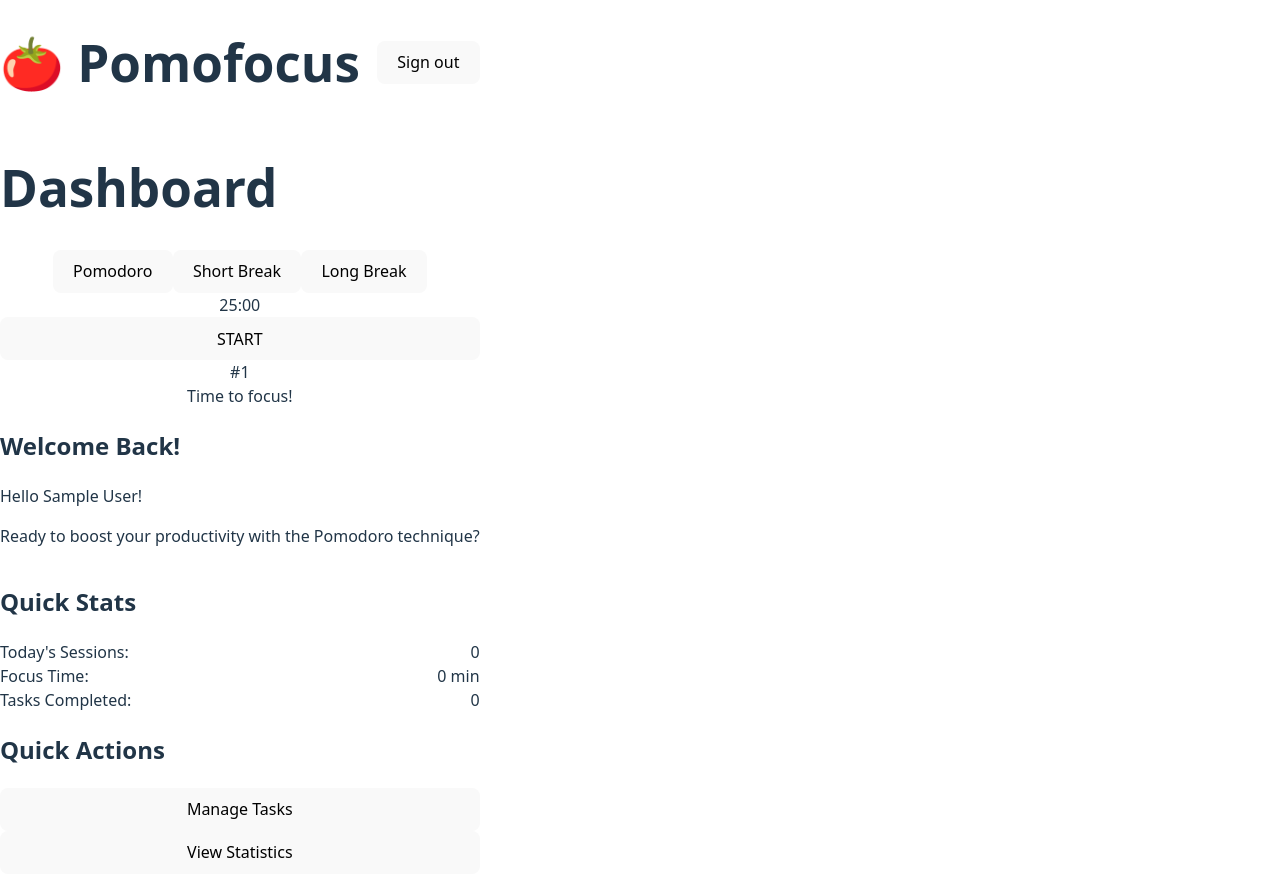
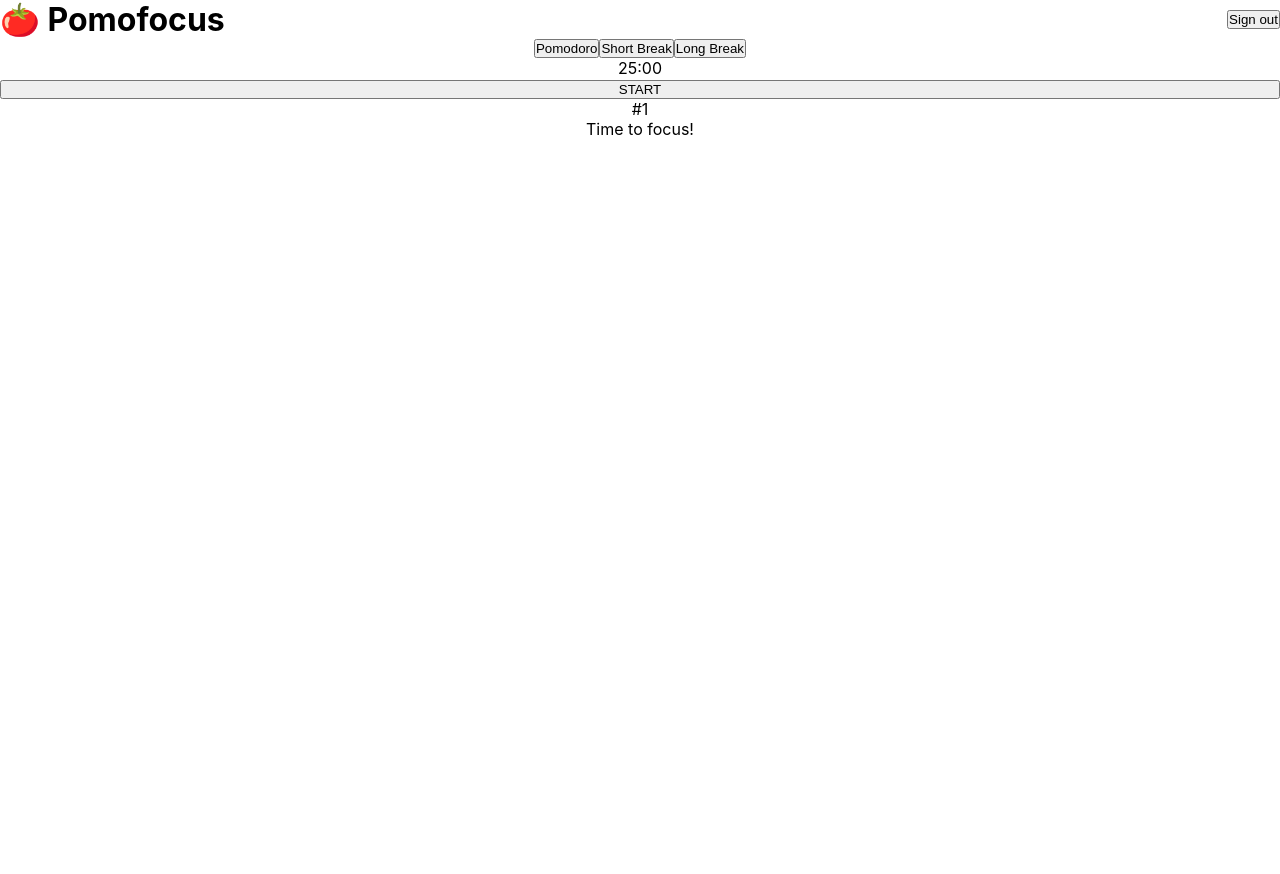
Before and after one commit to mysterio-wil/POMODORO-APP, a React (Vite) app in the folder frontend/: page /dashboard in a window 1280 px wide. After the commit the page ends 800 px from the top, so only its background shows below. Built offline with nearby package versions, Linux system fonts and the light colour scheme; no server answers; sample sign-in values are in the browser's storage.

Commit message:
fix(frontend): limpiar CSS y simplificar Dashboard
Elimina estilos de Vite que causaban fondo oscuro y simplifica Dashboard para mostrar solo el timer centrado.

```diff
--- a/frontend/src/index.css
+++ b/frontend/src/index.css
@@ -2,71 +2,20 @@
 @tailwind components;
 @tailwind utilities;
 
-:root {
-  font-family: system-ui, Avenir, Helvetica, Arial, sans-serif;
-  line-height: 1.5;
-  font-weight: 400;
+* {
+  margin: 0;
+  padding: 0;
+  box-sizing: border-box;
+}
 
-  color-scheme: light dark;
-  color: rgba(255, 255, 255, 0.87);
-  background-color: #242424;
-
-  font-synthesis: none;
-  text-rendering: optimizeLegibility;
+body {
+  font-family: -apple-system, BlinkMacSystemFont, 'Segoe UI', 'Roboto', 'Oxygen',
+    'Ubuntu', 'Cantarell', 'Fira Sans', 'Droid Sans', 'Helvetica Neue',
+    sans-serif;
   -webkit-font-smoothing: antialiased;
   -moz-osx-font-smoothing: grayscale;
 }
 
-a {
-  font-weight: 500;
-  color: #646cff;
-  text-decoration: inherit;
-}
-a:hover {
-  color: #535bf2;
-}
-
-body {
-  margin: 0;
-  display: flex;
-  place-items: center;
-  min-width: 320px;
+#root {
   min-height: 100vh;
 }
-
-h1 {
-  font-size: 3.2em;
-  line-height: 1.1;
-}
-
-button {
-  border-radius: 8px;
-  border: 1px solid transparent;
-  padding: 0.6em 1.2em;
-  font-size: 1em;
-  font-weight: 500;
-  font-family: inherit;
-  background-color: #1a1a1a;
-  cursor: pointer;
-  transition: border-color 0.25s;
-}
-button:hover {
-  border-color: #646cff;
-}
-button:focus,
-button:focus-visible {
-  outline: 4px auto -webkit-focus-ring-color;
-}
-
-@media (prefers-color-scheme: light) {
-  :root {
-    color: #213547;
-    background-color: #ffffff;
-  }
-  a:hover {
-    color: #747bff;
-  }
-  button {
-    background-color: #f9f9f9;
-  }
-}
--- a/frontend/src/pages/Dashboard.tsx
+++ b/frontend/src/pages/Dashboard.tsx
@@ -2,7 +2,6 @@
 import { useNavigate } from 'react-router-dom'
 import { useAuth } from '../context/AuthContext'
 import Layout from '../components/layout/Layout'
-import Card from '../components/common/Card'
 import PomodoroTimer from '../components/pomodoro/PomodoroTimer'
 
 export default function Dashboard() {
@@ -19,57 +18,7 @@
 
   return (
     <Layout>
-      <div className="space-y-4 md:space-y-6">
-        <h1 className="text-2xl md:text-3xl font-bold text-gray-900">Dashboard</h1>
-
-        {/* Pomodoro Timer */}
-        <PomodoroTimer />
-
-        <div className="grid grid-cols-1 sm:grid-cols-2 lg:grid-cols-3 gap-4 md:gap-6">
-          <Card title="Welcome Back!">
-            <p className="text-sm md:text-base text-gray-600">
-              Hello <span className="font-semibold text-gray-900">{user.name}</span>!
-            </p>
-            <p className="mt-2 text-xs md:text-sm text-gray-500">
-              Ready to boost your productivity with the Pomodoro technique?
-            </p>
-          </Card>
-
-          <Card title="Quick Stats">
-            <div className="space-y-2 text-sm md:text-base">
-              <div className="flex justify-between">
-                <span className="text-gray-600">Today's Sessions:</span>
-                <span className="font-semibold">0</span>
-              </div>
-              <div className="flex justify-between">
-                <span className="text-gray-600">Focus Time:</span>
-                <span className="font-semibold">0 min</span>
-              </div>
-              <div className="flex justify-between">
-                <span className="text-gray-600">Tasks Completed:</span>
-                <span className="font-semibold">0</span>
-              </div>
-            </div>
-          </Card>
-
-          <Card title="Quick Actions" className="sm:col-span-2 lg:col-span-1">
-            <div className="space-y-2">
-              <button
-                onClick={() => navigate('/tasks')}
-                className="w-full px-4 py-2 md:py-2.5 text-sm md:text-base bg-blue-600 text-white rounded-lg hover:bg-blue-700 transition-colors"
-              >
-                Manage Tasks
-              </button>
-              <button
-                onClick={() => navigate('/statistics')}
-                className="w-full px-4 py-2 md:py-2.5 text-sm md:text-base bg-gray-600 text-white rounded-lg hover:bg-gray-700 transition-colors"
-              >
-                View Statistics
-              </button>
-            </div>
-          </Card>
-        </div>
-      </div>
+      <PomodoroTimer />
     </Layout>
   )
 }
```
